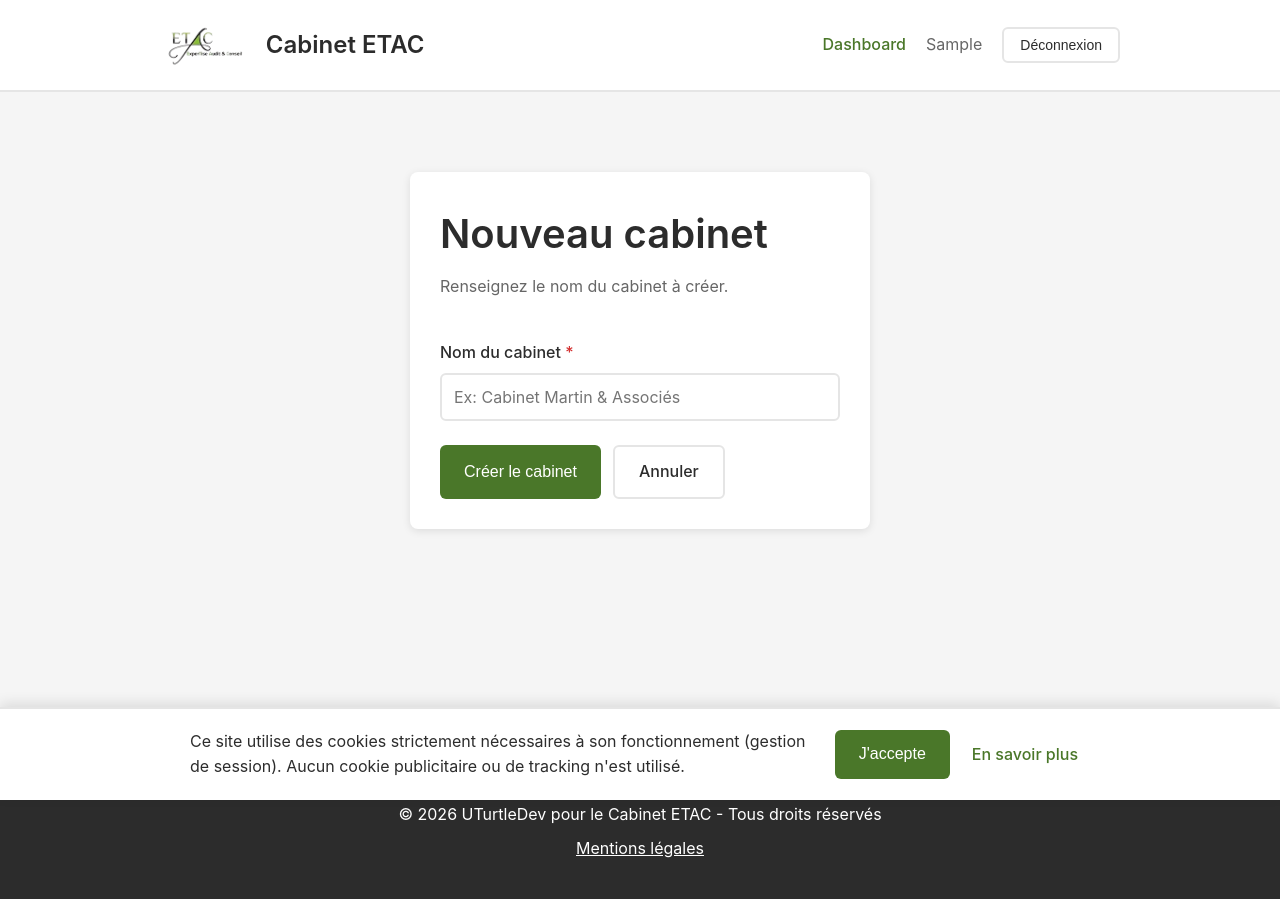
After one commit to UTurtleDev/Etac, a Django app: page /collaborateur/cabinet/creer/ in a window 1280 px wide. The commit adds this page. Run offline with Django 5.2, Linux system fonts and the light colour scheme; the visitor is signed in with stand-in values (Sample User, id 1).

Commit message:
rajout creation cabinet et utilisateur

```diff
--- a/questionnaires/forms.py
+++ b/questionnaires/forms.py
@@ -1,5 +1,16 @@
 from django import forms
 from .models import QuestionnaireClient, QuestionnaireCollaborateur
+from users.models import Cabinet
+
+
+class CabinetForm(forms.ModelForm):
+    class Meta:
+        model = Cabinet
+        fields = ['nom']
+        labels = {'nom': 'Nom du cabinet'}
+        widgets = {
+            'nom': forms.TextInput(attrs={'placeholder': 'Ex: Cabinet Martin & Associés'})
+        }
 
 
 class QuestionnaireClientForm(forms.ModelForm):
--- a/questionnaires/urls.py
+++ b/questionnaires/urls.py
@@ -36,4 +36,5 @@ urlpatterns = [
     path('collaborateur/archiver/<str:siren>/', views.archiver_entreprise, name='archiver_entreprise'),
     path('collaborateur/editer/<str:siren>/', views.editer_entreprise, name='editer_entreprise'),
     path('collaborateur/export-csv/', views.export_csv, name='export_csv'),
+    path('collaborateur/cabinet/creer/', views.create_cabinet, name='create_cabinet'),
 ]
--- a/questionnaires/views.py
+++ b/questionnaires/views.py
@@ -8,7 +8,7 @@ from django.core.paginator import Paginator
 import csv
 from .models import Entreprise, QuestionnaireClient, QuestionnaireCollaborateur
 from users.models import Cabinet, User
-from .forms import QuestionnaireClientForm, QuestionnaireCollaborateurForm
+from .forms import QuestionnaireClientForm, QuestionnaireCollaborateurForm, CabinetForm
 from .utils import get_company_info
 
 
@@ -410,6 +410,20 @@ def dashboard(request):
 
 
 @login_required
+def create_cabinet(request):
+    """Créer un nouveau cabinet"""
+    if request.method == 'POST':
+        form = CabinetForm(request.POST)
+        if form.is_valid():
+            form.save()
+            messages.success(request, f"Cabinet « {form.cleaned_data['nom']} » créé avec succès.")
+            return redirect('dashboard')
+    else:
+        form = CabinetForm()
+    return render(request, 'questionnaires/collaborateur/create_cabinet.html', {'form': form})
+
+
+@login_required
 def collaborateur_identification(request):
     """Identification entreprise pour nouveau questionnaire collaborateur"""
     if request.method == 'POST':
--- /dev/null
+++ b/templates/questionnaires/collaborateur/create_cabinet.html
@@ -0,0 +1,33 @@
+{% extends 'base.html' %}
+{% load static %}
+
+{% block title %}Créer un cabinet{% endblock %}
+
+{% block content %}
+<div style="max-width: 500px; margin: 40px auto; padding: 0 20px;">
+    <div class="card">
+        <h1 style="margin-bottom: 8px;">Nouveau cabinet</h1>
+        <p style="color: var(--gris-moyen); margin-bottom: 28px;">Renseignez le nom du cabinet à créer.</p>
+
+        <form method="post">
+            {% csrf_token %}
+            <div class="form-group">
+                <label for="{{ form.nom.id_for_label }}">
+                    Nom du cabinet <span class="required">*</span>
+                </label>
+                {{ form.nom }}
+                {% if form.nom.errors %}
+                    {% for error in form.nom.errors %}
+                        <p style="color: var(--erreur, #D32F2F); font-size: 0.875rem; margin-top: 4px;">{{ error }}</p>
+                    {% endfor %}
+                {% endif %}
+            </div>
+
+            <div class="form-actions" style="display: flex; gap: 12px; margin-top: 24px;">
+                <button type="submit" class="btn btn-primary">Créer le cabinet</button>
+                <a href="{% url 'dashboard' %}" class="btn btn-secondary">Annuler</a>
+            </div>
+        </form>
+    </div>
+</div>
+{% endblock %}
--- a/templates/questionnaires/collaborateur/dashboard.html
+++ b/templates/questionnaires/collaborateur/dashboard.html
@@ -55,7 +55,8 @@
                 </div> {% endcomment %}
 
                 <div class="form-group">
-                    <label for="cabinet">Filtrer par cabinet</label>
+                    <label for="cabinet">Filtrer par cabinet <a href="{% url 'create_cabinet' %}" title="Ajouter un cabinet">⏏️</a></label>
+
                     <select id="cabinet" name="cabinet"
                             hx-get="{% url 'get_collaborateurs' %}"
                             hx-trigger="change"
@@ -69,7 +70,7 @@
                 </div>
 
                 <div class="form-group">
-                    <label for="collaborateur">Filtrer par collaborateur</label>
+                    <label for="collaborateur">Filtrer par collaborateur <a href="{% url 'users:inscription_collaborateur' %}" title="Ajouter un collaborateur">⏏️</a></label>
                     <select id="collaborateur" name="collaborateur">
                         <option value="">Tous les collaborateurs</option>
                         {% for collab in collaborateurs %}
--- a/users/views.py
+++ b/users/views.py
@@ -35,8 +35,8 @@ def inscription_collaborateur(request):
         form = CollaborateurInscriptionForm(request.POST)
         if form.is_valid():
             form.save()
-            messages.success(request, "Votre compte a été créé avec succès. Vous pouvez maintenant vous connecter.")
-            return redirect('collaborateur_login')
+            messages.success(request, f"Collaborateur « {form.cleaned_data['first_name']} {form.cleaned_data['last_name']} » créé avec succès.")
+            return redirect('dashboard')
     else:
         form = CollaborateurInscriptionForm()
     return render(request, 'users/inscription.html', {'form': form})
```
